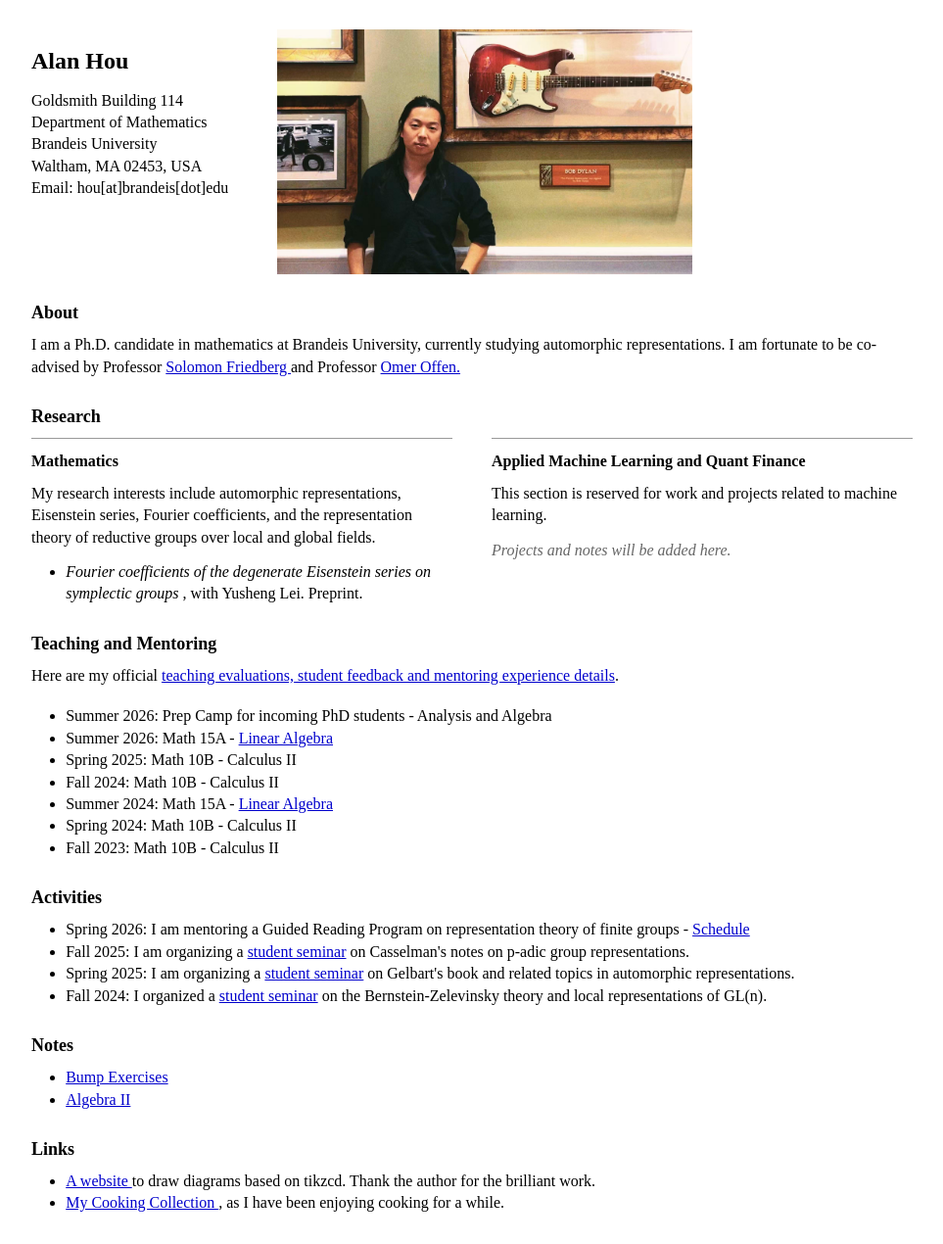
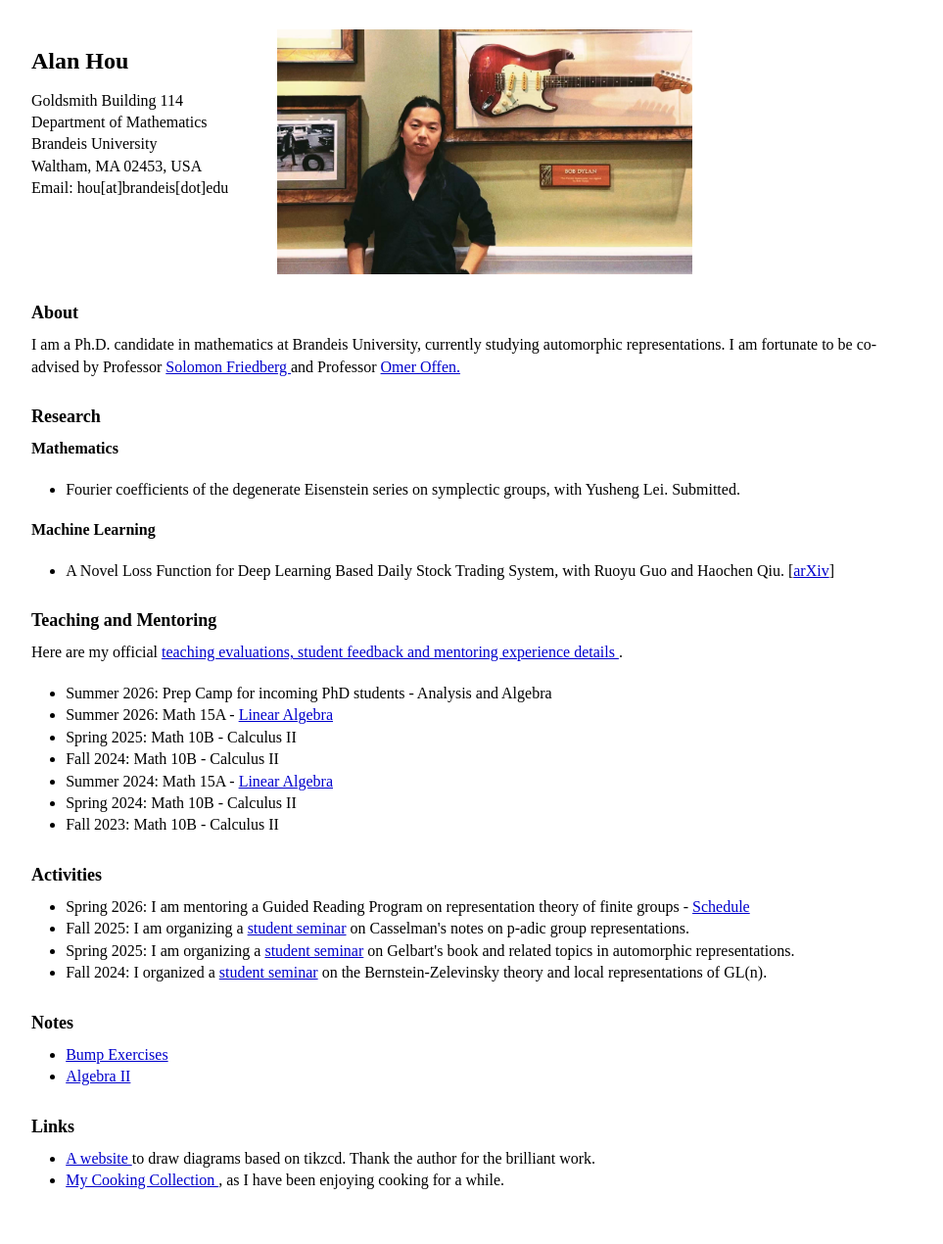
Before and after one commit to axhou/axhou.github.io, a Jekyll site: the page index.html, which Jekyll copies as it is, in a window 1280 px wide. Shown: the whole page at 98% size, without its empty margins (8-971 px from the left). Built offline with Jekyll 4.4.1, drawn with Linux system fonts in a browser that asks for light colours; after the commit the page ends 1246 px from its top, so only the background shows below that.

Commit message:
Refactor index.html and update GTM script
Refactor HTML structure and update Google Tag Manager script.

```diff
--- a/index.html
+++ b/index.html
@@ -3,56 +3,31 @@
 
 <head>
   <!-- Google tag (gtag.js) -->
-  <script async src="https://www.googletagmanager.com/gtag/js?id=G-VJFCVN1G3F"></script>
+  <script
+    async
+    src="https://www.googletagmanager.com/gtag/js?id=G-VJFCVN1G3F"
+  ></script>
+
   <script>
     window.dataLayer = window.dataLayer || [];
-    function gtag() { dataLayer.push(arguments); }
-    gtag('js', new Date());
-    gtag('config', 'G-VJFCVN1G3F');
+
+    function gtag() {
+      dataLayer.push(arguments);
+    }
+
+    gtag("js", new Date());
+    gtag("config", "G-VJFCVN1G3F");
   </script>
 
   <meta charset="UTF-8">
-  <meta name="viewport" content="width=device-width, initial-scale=1.0">
+  <meta
+    name="viewport"
+    content="width=device-width, initial-scale=1.0"
+  >
 
   <title>Alan Hou</title>
 
   <style>
-    .research-grid {
-  display: grid;
-  grid-template-columns: repeat(2, minmax(0, 1fr));
-  gap: 40px;
-  margin: 0.25em 0 1.5em;
-}
-
-.research-area {
-  border-top: 1px solid #999;
-  padding-top: 0.75em;
-}
-
-.research-area h3 {
-  font-size: 16px;
-  margin: 0 0 0.65em;
-}
-
-.research-area p {
-  margin-bottom: 0.8em;
-}
-
-.research-area ul {
-  margin-bottom: 0;
-}
-
-.research-placeholder {
-  color: #666;
-  font-style: italic;
-}
-
-@media (max-width: 700px) {
-  .research-grid {
-    grid-template-columns: 1fr;
-    gap: 24px;
-  }
-}
     .header {
       display: flex;
       align-items: stretch;
@@ -73,20 +48,7 @@
       width: auto;
       object-fit: cover;
     }
-@media (max-width: 700px) {
-  .header {
-    flex-direction: column;
-    align-items: flex-start;
-    gap: 20px;
-  }
 
-  .profile-photo {
-    width: 90%;
-    max-width: 380px;
-    height: auto;
-    object-fit: contain;
-  }
-}
     body {
       background: white;
       font-family: serif;
@@ -119,6 +81,21 @@
     a {
       color: #0000cc;
     }
+
+    @media (max-width: 700px) {
+      .header {
+        flex-direction: column;
+        align-items: flex-start;
+        gap: 20px;
+      }
+
+      .profile-photo {
+        width: 90%;
+        max-width: 380px;
+        height: auto;
+        object-fit: contain;
+      }
+    }
   </style>
 </head>
 
@@ -139,70 +116,61 @@
     </div>
 
     <div class="photo-wrapper">
-    <img src="./alan.jpg" alt="Alan Hou" class="profile-photo">
+      <img
+        src="./alan.jpg"
+        alt="Alan Hou"
+        class="profile-photo"
+      >
     </div>
 
   </div>
+
+
   <h2>About</h2>
 
   <p>
     I am a Ph.D. candidate in mathematics at Brandeis University,
     currently studying automorphic representations.
-    I am fortunate to be co-advised by
-    Professor
+    I am fortunate to be co-advised by Professor
     <a href="https://sites.google.com/bc.edu/solomon-friedberg/">
       Solomon Friedberg
     </a>
-    and
-    Professor
+    and Professor
     <a href="https://sites.google.com/brandeis.edu/offen/home">
       Omer Offen.
     </a>
   </p>
+
+
   <h2>Research</h2>
 
-<div class="research-grid">
-
-  <section class="research-area">
-    <h3>Mathematics</h3>
-
-    <p>
-      My research interests include automorphic representations,
-      Eisenstein series, Fourier coefficients, and the representation
-      theory of reductive groups over local and global fields.
-    </p>
+  <p><strong>Mathematics</strong></p>
 
   <ul>
     <li>
-        <em>
       Fourier coefficients of the degenerate Eisenstein series
-          on symplectic groups
-        </em>,
-        with Yusheng Lei. Preprint.
+      on symplectic groups, with Yusheng Lei. Submitted.
     </li>
   </ul>
-  </section>
 
-  <section class="research-area">
-    <h3>Applied Machine Learning and Quant Finance</h3>
+  <p><strong>Machine Learning</strong></p>
 
-    <p>
-      This section is reserved for work and projects related to
-      machine learning.
-    </p>
+  <ul>
+<li>
+  A Novel Loss Function for Deep Learning Based Daily
+  Stock Trading System, with Ruoyu Guo and Haochen Qiu.
+  [<a href="https://arxiv.org/abs/2502.17493">arXiv</a>]
+</li>
+  </ul>
 
-    <p class="research-placeholder">
-      Projects and notes will be added here.
-    </p>
-  </section>
-
-</div>
 
   <h2>Teaching and Mentoring</h2>
 
   <p>
     Here are my official
-    <a href="./teaching.html">teaching evaluations, student feedback and mentoring experience details</a>.
+    <a href="./teaching.html">
+      teaching evaluations, student feedback and mentoring experience details
+    </a>.
   </p>
 
   <ul>
@@ -210,6 +178,7 @@
       Summer 2026:
       Prep Camp for incoming PhD students - Analysis and Algebra
     </li>
+
     <li>
       Summer 2026:
       Math 15A -
@@ -247,7 +216,6 @@
   <h2>Activities</h2>
 
   <ul>
-
     <li>
       Spring 2026:
       I am mentoring a Guided Reading Program on
@@ -275,7 +243,6 @@
       <a href="./bzf2024.html">student seminar</a>
       on the Bernstein-Zelevinsky theory and local representations of GL(n).
     </li>
-
   </ul>
 
 
@@ -295,7 +262,6 @@
   <h2>Links</h2>
 
   <ul>
-
     <li>
       <a href="https://tikzcd.yichuanshen.de/">
         A website
@@ -310,7 +276,6 @@
       </a>,
       as I have been enjoying cooking for a while.
     </li>
-
   </ul>
 
 </body>
```
Lines whose indentation alone changed are shown as unchanged.
